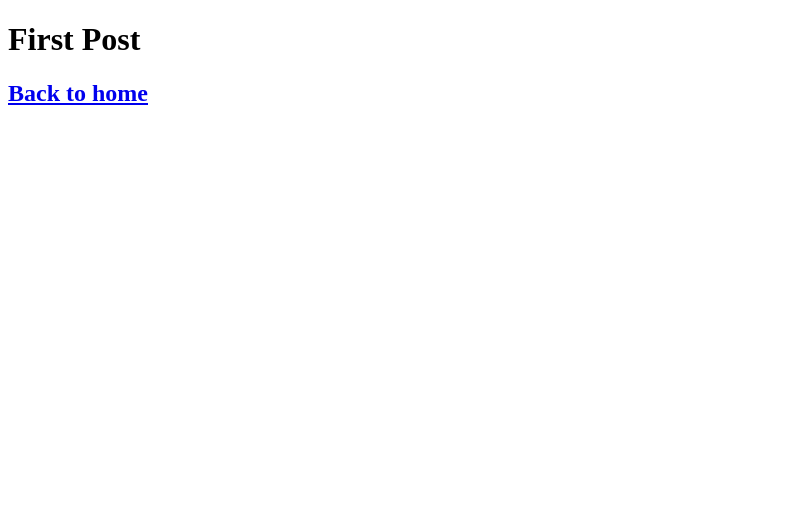
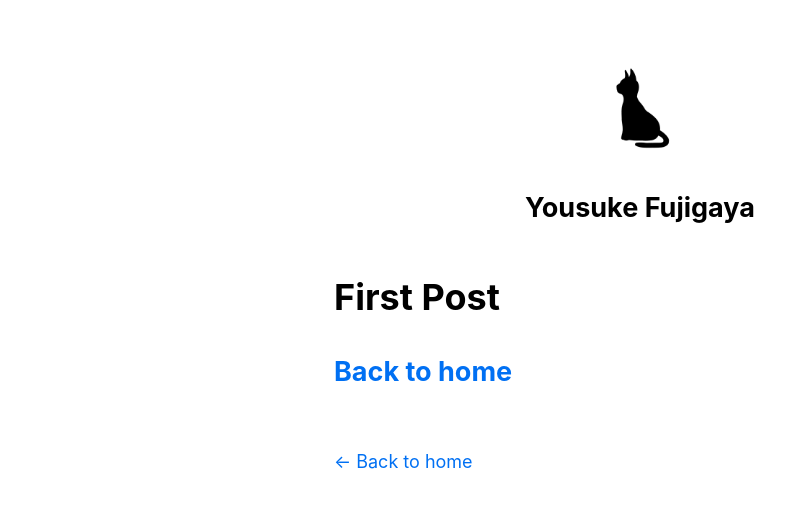
Before and after one commit to ofujigaya/nextjs-tutorial, a Next.js app: page /posts/first-post in a window 1280 px wide. Shown: the top 508 px of the page, without its empty margins (0-809 px from the left). Built offline with nearby package versions, Linux system fonts and the light colour scheme.

Commit message:
Assets, Metadata, and CSS
Ref: https://nextjs.org/learn/basics/assets-metadata-css

```diff
--- /dev/null
+++ b/components/layout.module.css
@@ -0,0 +1,15 @@
+.container {
+  max-width: 36rem;
+  padding: 0 1rem;
+  margin: 3rem auto 6rem;
+}
+
+.header {
+  display: flex;
+  flex-direction: column;
+  align-items: center;
+}
+
+.backToHome {
+  margin: 3rem 0 0;
+}
--- /dev/null
+++ b/components/layout.tsx
@@ -0,0 +1,75 @@
+import Head from 'next/head'
+import Image from 'next/image'
+import Link from 'next/link'
+import styles from './layout.module.css'
+import utilStyles from '@/styles/utils.module.css'
+
+type LayoutProps = {
+  children: React.ReactNode
+  home: boolean
+}
+
+const name = 'Yousuke Fujigaya'
+export const siteTitle = 'Next.js Sample Website'
+
+export default function Layout({ children, home }: LayoutProps) {
+  return (
+    <div className={styles.container}>
+      <Head>
+        <link rel="icon" href="/favicon.ico" />
+        <meta name="description" content="Learn how to build a personal website using Next.js" />
+        <meta
+          property="og:image"
+          content={`https://og-image.vercel.app/${encodeURI(
+            siteTitle,
+          )}.png?theme=light&md=0&fontSize=75px&images=https%3A%2F%2Fassets.vercel.com%2Fimage%2Fupload%2Ffront%2Fassets%2Fdesign%2Fnextjs-black-logo.svg`}
+        />
+        <meta name="og:title" content={siteTitle} />
+        <meta name="twitter:card" content="summary_large_image" />
+      </Head>
+      <header className={styles.header}>
+        {home ? (
+          <>
+            <Image
+              priority
+              src="/images/profile.jpg"
+              className={utilStyles.borderCircle}
+              height={144}
+              width={144}
+              alt={name}
+            />
+            <h1 className={utilStyles.heading2Xl}>{name}</h1>
+          </>
+        ) : (
+          <>
+            <Link href="/">
+              <a>
+                <Image
+                  priority
+                  src="/images/profile.jpg"
+                  className={utilStyles.borderCircle}
+                  height={108}
+                  width={108}
+                  alt={name}
+                />
+              </a>
+            </Link>
+            <h2 className={utilStyles.headingLg}>
+              <Link href="/">
+                <a className={utilStyles.colorInherit}>{name}</a>
+              </Link>
+            </h2>
+          </>
+        )}
+      </header>
+      <main>{children}</main>
+      {!home && (
+        <div className={styles.backToHome}>
+          <Link href="/">
+            <a>← Back to home</a>
+          </Link>
+        </div>
+      )}
+    </div>
+  )
+}
--- /dev/null
+++ b/pages/_app.tsx
@@ -0,0 +1,6 @@
+import { AppProps } from 'next/app'
+import '@/styles/global.css'
+
+export default function App({ Component, pageProps }: AppProps) {
+  return <Component {...pageProps} />
+}
--- a/pages/posts/first-post.tsx
+++ b/pages/posts/first-post.tsx
@@ -1,14 +1,19 @@
 import Link from 'next/link'
+import Head from 'next/head'
+import Layout from '@/components/layout'
 
 export default function FirstPost() {
   return (
-    <>
+    <Layout>
+      <Head>
+        <title>First Post</title>
+      </Head>
       <h1>First Post</h1>
       <h2>
         <Link href="/">
           <a>Back to home</a>
         </Link>
       </h2>
-    </>
+    </Layout>
   )
 }
--- a/styles/globals.css
+++ b/styles/global.css
@@ -4,13 +4,24 @@
   margin: 0;
   font-family: -apple-system, BlinkMacSystemFont, Segoe UI, Roboto, Oxygen, Ubuntu, Cantarell, Fira Sans, Droid Sans,
     Helvetica Neue, sans-serif;
-}
-
-a {
-  color: inherit;
-  text-decoration: none;
+  line-height: 1.6;
+  font-size: 18px;
 }
 
 * {
   box-sizing: border-box;
 }
+
+a {
+  color: #0070f3;
+  text-decoration: none;
+}
+
+a:hover {
+  text-decoration: underline;
+}
+
+img {
+  max-width: 100%;
+  display: block;
+}
--- /dev/null
+++ b/styles/utils.module.css
@@ -0,0 +1,52 @@
+.heading2Xl {
+  font-size: 2.5rem;
+  line-height: 1.2;
+  font-weight: 800;
+  letter-spacing: -0.05rem;
+  margin: 1rem 0;
+}
+
+.headingXl {
+  font-size: 2rem;
+  line-height: 1.3;
+  font-weight: 800;
+  letter-spacing: -0.05rem;
+  margin: 1rem 0;
+}
+
+.headingLg {
+  font-size: 1.5rem;
+  line-height: 1.4;
+  margin: 1rem 0;
+}
+
+.headingMd {
+  font-size: 1.2rem;
+  line-height: 1.5;
+}
+
+.borderCircle {
+  border-radius: 9999px;
+}
+
+.colorInherit {
+  color: inherit;
+}
+
+.padding1px {
+  padding-top: 1px;
+}
+
+.list {
+  list-style: none;
+  padding: 0;
+  margin: 0;
+}
+
+.listItem {
+  margin: 0 0 1.25rem;
+}
+
+.lightText {
+  color: #666;
+}
```
Also changed, not shown: pages/index.tsx (+11 -53 lines), public/images/profile.jpg (added), 1 other file (tests, documents, lock files or other folders).
